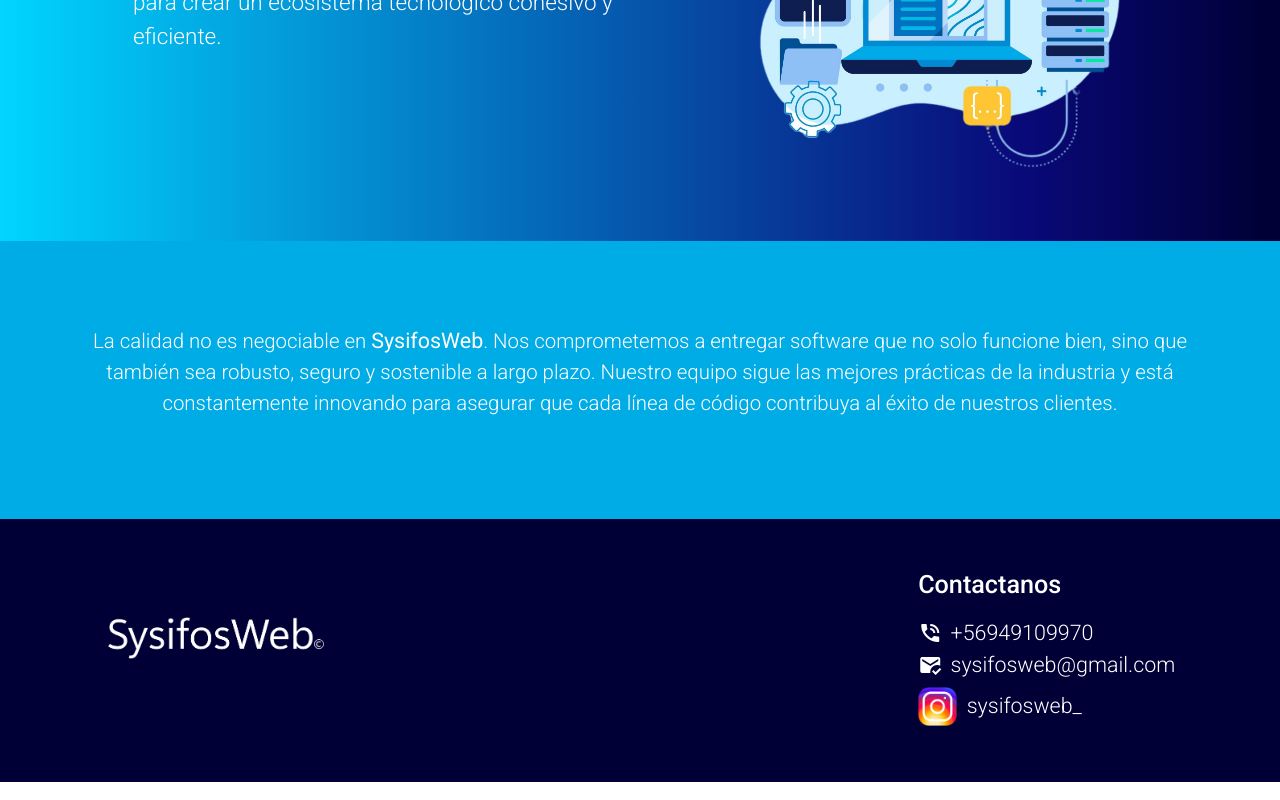
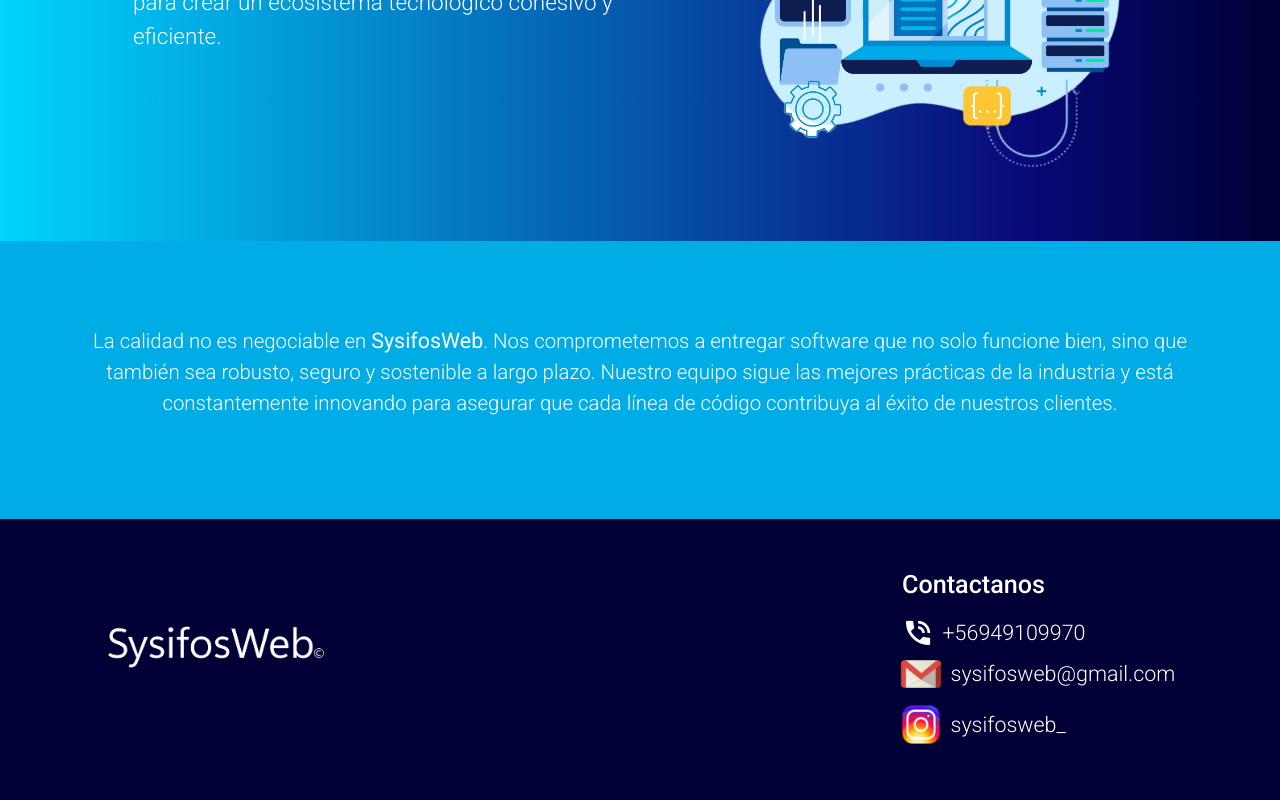
Before and after one commit to SysifosWeb/landingPage, a React (Vite) app: page / in a window 1280 px wide. Shown: the part 2440-3240 px from the top of the page. Built offline with nearby package versions, Linux system fonts and the light colour scheme.

Commit message:
icono de gmail

```diff
--- a/src/Index.jsx
+++ b/src/Index.jsx
@@ -4,6 +4,7 @@
 import indexcss from "./css/index.module.css";
 import whatsapp from "/img/whatsapp.png";
 import instagram from "/img/insta.png";
+import gmail from "/img/gmail.png";
 const Index = () => {
   return (
     <>
@@ -101,7 +102,7 @@
               +56949109970
             </div>
             <div className="d-flex align-items-center">
-              <span className="material-icons me-2">mark_email_read </span>
+              <img src={gmail} alt="" className="me-1" />
               sysifosweb@gmail.com
             </div>
             <div className="d-flex align-items-center">
--- a/src/main.css
+++ b/src/main.css
@@ -17,8 +17,11 @@
 footer .container div img{
   height: 3rem;
 }
+.dir div span{
+  font-size: 1.5em;
+}
 .dir div img{
-  height: 2.3rem;
+  height: 2rem;
   margin-left: -6px;
 }
 
```
Also changed, not shown: public/img/gmail.png (added).
